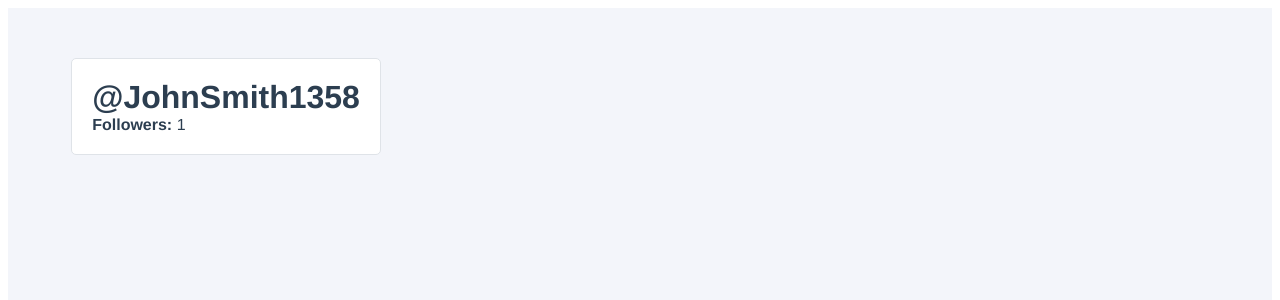
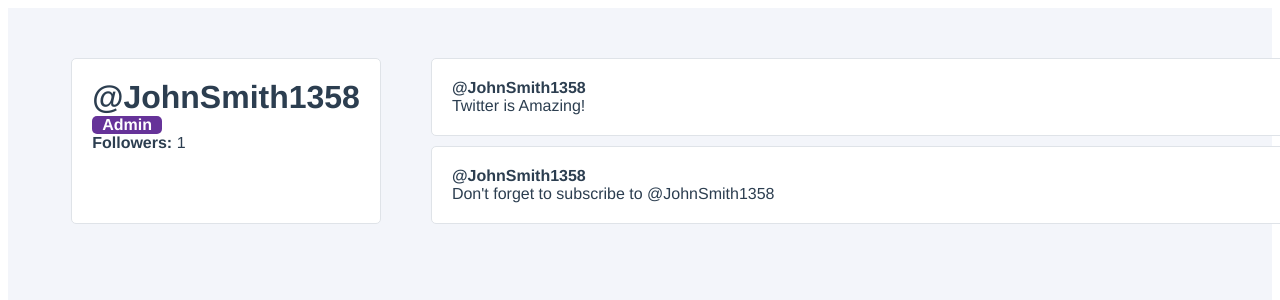
Before and after one commit to PauliusU/twitter-clone-vue, a Vue app: page / in a window 1280 px wide. Shown: the top 300 px of the page. Built offline with nearby package versions, Linux system fonts and the light colour scheme.

Commit message:
Display tweets in UserProfile component, add TweetItem component

```diff
--- /dev/null
+++ b/src/components/TweetItem.vue
@@ -0,0 +1,48 @@
+<template>
+    <div class="tweet-item">
+        <div class="user-profile__tweet">
+            <div class="tweet-item__user">
+                @{{username}}
+            </div>
+            <div class="tweet-item__content">
+                {{tweet.content}}
+            </div>
+        </div>
+    </div>
+</template>
+
+<script>
+    export default {
+        name: "TweetItem",
+        props: {
+            username: {
+                type: String,
+                required: true
+            },
+            tweet: {
+                type: Object,
+                required: true
+            },
+        }
+    }
+</script>
+
+<style>
+    .tweet-item {
+        padding: 20px;
+        background-color: white;
+        border-radius: 5px;
+        border: 1px solid #DFE3E8;
+        box-sizing: border-box;
+        cursor: pointer;
+        transition: all 0.25s ease;
+    }
+
+    .tweet-item:hover {
+        transform: scale(1.1, 1.1);
+    }
+
+    .tweet-item__user {
+        font-weight: bold;
+    }
+</style>
--- a/src/components/UserProfile.vue
+++ b/src/components/UserProfile.vue
@@ -2,16 +2,25 @@
     <div class="user-profile">
         <div class="user-profile__user-panel">
             <h1 class="user-profile__username">@{{user.username}}</h1>
+            <div class="user-profile__admin-badge" v-if="user.isAdmin">
+                Admin
+            </div>
             <div class="user-profile__follower-count">
                 <strong>Followers: </strong> {{followers}}
             </div>
+        </div>
+        <div class="user-profile__tweets-wrapper">
+            <TweetItem class="user-profile__tweet" v-for="tweet in user.tweets" :key="tweet.id" :username="user.username" :tweet="tweet"/>
         </div>
     </div>
 </template>
 
 <script>
+    import TweetItem from "./TweetItem";
+
     export default {
         name: 'UserProfile',
+        components: {TweetItem},
         data() {
             return {
                 followers: 0,
@@ -21,7 +30,11 @@
                     firstName: "John",
                     lastName: "Smith",
                     email: "john@smith.com",
-                    isAdmin: true
+                    isAdmin: true,
+                    tweets: [
+                        {id: 1, content: "Twitter is Amazing!"},
+                        {id: 2, content: "Don't forget to subscribe to @JohnSmith1358"},
+                    ]
                 }
             }
         },
@@ -66,7 +79,22 @@
         border: 1px solid #DFE3E8;
     }
 
+    .user-profile__admin-badge {
+        background: rebeccapurple;
+        color: white;
+        border-radius: 5px;
+        margin-right: auto;
+        padding: 0 10px;
+        font-weight: bold;
+    }
+
     h1 {
         margin: 0;
     }
+
+    .user-profile__tweets-wrapper {
+        display: grid;
+        grid-gap: 10px;
+        margin-bottom: auto;
+    }
 </style>
```
Lines whose indentation alone changed are shown as unchanged.
